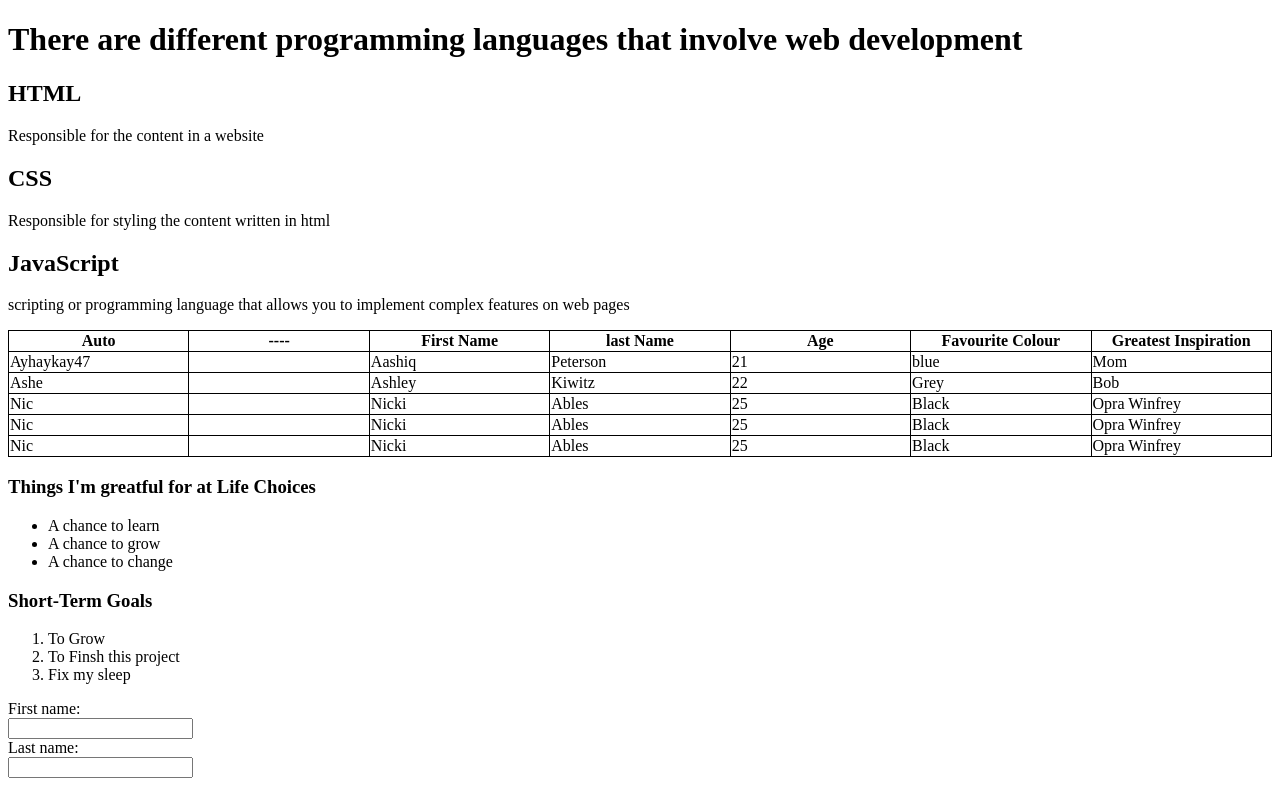
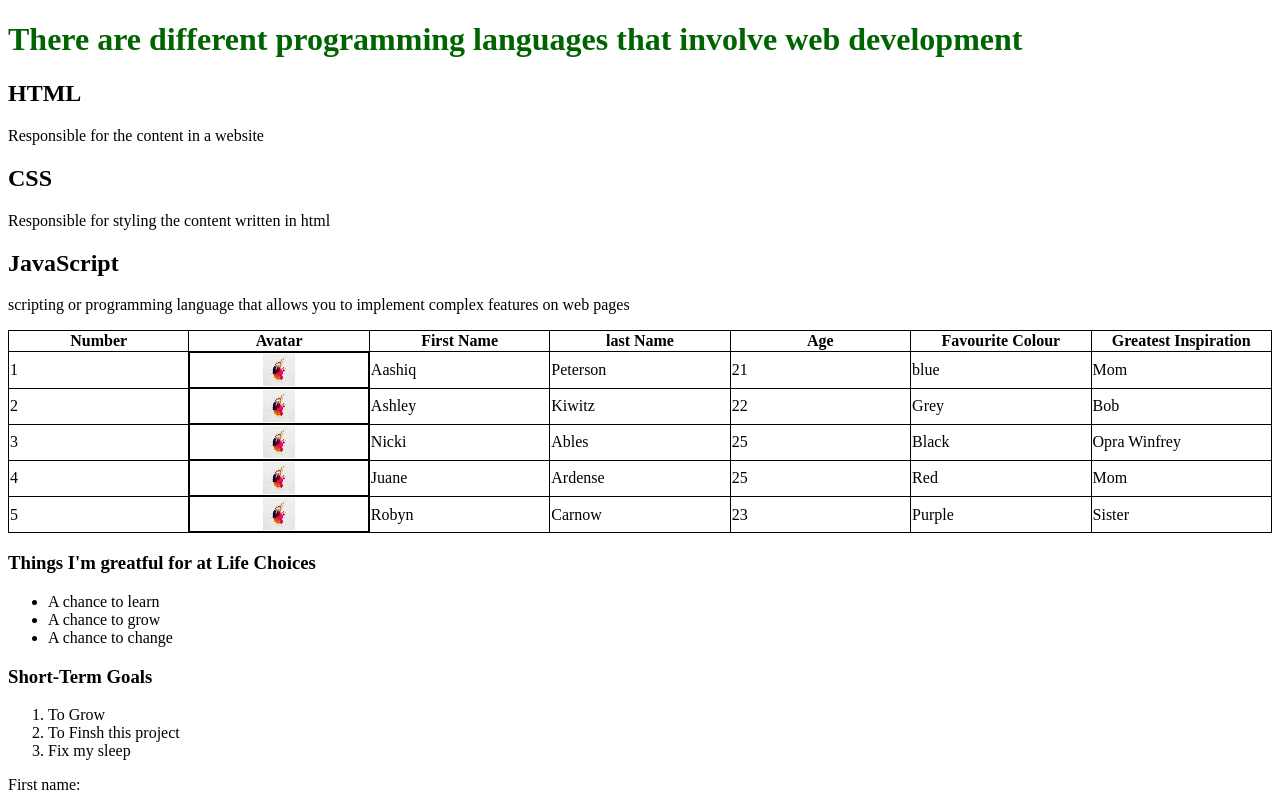
Before and after one commit to ImaraanSheldon/Wednesday, a plain HTML site: page index.html in a window 1280 px wide. Shown: the top 791 px of the page. Drawn offline with Linux system fonts and the light colour scheme.

Commit message:
CSS & TABLE

```diff
--- /dev/null
+++ b/Css/style.css
@@ -0,0 +1,25 @@
+table {
+    border-collapse: collapse;
+    border: 1px solid black;
+  }
+
+  th,td {
+    border: 1px solid black;
+  }
+
+  table.d {
+    table-layout: fixed;
+    width: 100%;
+  }
+  .image-flex{
+    display: flex;
+    justify-content: center;
+    align-items: center;
+  }
+  img{
+    width: 32px;
+    height: 32px;
+  }
+  h1{
+    color:darkgreen;
+  }
--- a/index.html
+++ b/index.html
@@ -4,21 +4,7 @@
     <meta charset="UTF-8">
     <meta name="viewport" content="width=h1, initial-scale=1.0">
     <title>Document</title>
-    <style>
-        table {
-          border-collapse: collapse;
-          border: 1px solid black;
-        }
-
-        th,td {
-          border: 1px solid black;
-        }
-
-        table.d {
-          table-layout: fixed;
-          width: 100%;
-        }
-        </style>
+    <link rel="stylesheet" href="Css/style.css">
 </head>
 <body>
     <main>
@@ -33,8 +19,8 @@
 
         <table class="d">
             <tr>
-              <th>Auto</th>
-              <th>----</th>
+              <th>Number</th>
+              <th>Avatar</th>
               <th>First Name</th>
               <th>last Name</th>
               <th>Age</th>
@@ -42,8 +28,8 @@
               <th>Greatest Inspiration</th>
             </tr>
             <tr>
-              <td>Ayhaykay47</td>
-              <td></td>
+              <td>1</td>
+              <td class="image-flex"><img src="Images/abstact.jpg"></td>
               <td>Aashiq</td>
               <td>Peterson</td>
               <td>21</td>
@@ -51,8 +37,8 @@
               <td>Mom</td>
             </tr>
             <tr>
-              <td>Ashe</td>
-              <td></td>
+              <td>2</td>
+              <td class="image-flex"><img src="Images/abstact.jpg"></td>
               <td>Ashley</td>
               <td>Kiwitz</td>
               <td>22</td>
@@ -60,8 +46,8 @@
               <td>Bob</td>
             </tr>
             <tr>
-              <td>Nic</td>
-              <td></td>
+              <td>3</td>
+              <td class="image-flex"><img src="Images/abstact.jpg"></td>
               <td>Nicki</td>
               <td>Ables</td>
               <td>25</td>
@@ -69,22 +55,22 @@
               <td>Opra Winfrey</td>
             </tr>
             <tr>
-                <td>Nic</td>
-                <td></td>
-                <td>Nicki</td>
-                <td>Ables</td>
+                <td>4</td>
+                <td class="image-flex"><img src="Images/abstact.jpg"></td>
+                <td>Juane</td>
+                <td>Ardense</td>
                 <td>25</td>
-                <td>Black</td>
-                <td>Opra Winfrey</td>
+                <td>Red</td>
+                <td>Mom</td>
               </tr>
               <tr>
-                <td>Nic</td>
-                <td></td>
-                <td>Nicki</td>
-                <td>Ables</td>
-                <td>25</td>
-                <td>Black</td>
-                <td>Opra Winfrey</td>
+                <td>5</td>
+                <td class="image-flex"><img src="Images/abstact.jpg"></td>
+                <td>Robyn</td>
+                <td>Carnow</td>
+                <td>23</td>
+                <td>Purple</td>
+                <td>Sister</td>
               </tr>
           </table>
 
```
Also changed, not shown: Images/abstact.jpg (added).
